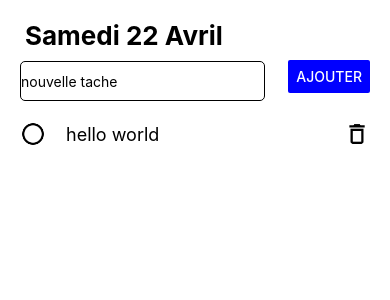
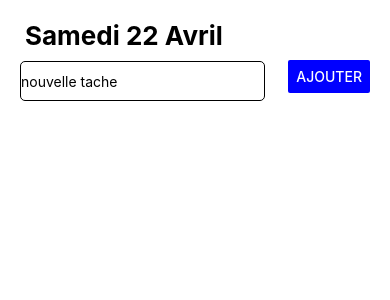
Before and after one commit to zibu9/learnNative, a React Native app: screen / in a window 390 px wide. Shown: the top 300 px of the page. Built offline with nearby package versions, Linux system fonts and the light colour scheme.

Commit message:
add update task function

```diff
--- a/src/screens/Tasks/TaskForm.tsx
+++ b/src/screens/Tasks/TaskForm.tsx
@@ -11,7 +11,9 @@ const TaskForm = ({onAddTask}: Props) => {
     setTitle(val);
   }
   const onAddNewTask = () => {
+    if (title==="") return
     onAddTask(title);
+    setTitle('');
   }
   return (
     <View style={styles.container}>
--- a/src/screens/Tasks/TaskScreen.tsx
+++ b/src/screens/Tasks/TaskScreen.tsx
@@ -4,19 +4,43 @@ import { Text, FlatList } from 'react-native';
 import TaskTile from './TaskTile';
 import TaskForm from './TaskForm';
 
+interface Task {
+  id: number;
+  title: string;
+  isCompleted: boolean;
+}
+
 const TaskScreen = () => {
-  const [tasks, setTasks] = useState([{title:'hello world', isCompleted:false}]);
+  const [tasks, setTasks] = useState<Task[]>([]);
   const renderItem = ({item}:any) =>{
       return <TaskTile task={item} />
   }
   const onAddTask = (title:string) => {
       setTasks([
         ...tasks, {
+          id:Date.now(),
           title,
           isCompleted:false
         }
       ]);
   }
+
+  const updateTask = (id:any) => {
+      let newTasks = [];
+      tasks.forEach(t=>{
+        if(t.id!== id){
+          newTasks.push(t);
+          return;
+        }
+
+        newTasks.push({
+          id:t.id,
+          title:t.title,
+          isCompleted: !t.isCompleted,
+        });
+      });
+  }
+
   return (
     <>
         <FlatList
--- a/src/screens/Tasks/TaskTile.tsx
+++ b/src/screens/Tasks/TaskTile.tsx
@@ -1,24 +1,32 @@
 import React from 'react'
-import { Image, StyleSheet, Text, View } from 'react-native'
+import { Alert, Image, Pressable, StyleSheet, Text, View } from 'react-native'
 
 type Props = {
     task: any,
 }
 
 const TaskTile = ({task}: Props) => {
+  const onChangeStatus = () => {
+
+  }
+  const onDeleteTask = () => {
+
+  }
   return (
     <View style={styles.container}>
-        <View style={styles.subContainer}>
+        <Pressable onPress={onChangeStatus} style={styles.subContainer}>
             <Image
                 style={styles.check}
                 source={require('../../../assets/icons/circle2.png')}
             />
             <Text style={styles.title}>{task.title}</Text>
-        </View>
-        <Image
-            style={styles.check}
-            source={require('../../../assets/icons/delete2.png')}
-        />
+        </Pressable>
+        <Pressable onPress={onDeleteTask}>
+            <Image
+                style={styles.check}
+                source={require('../../../assets/icons/delete2.png')}
+            />
+        </Pressable>
     </View>
   )
 }
```
